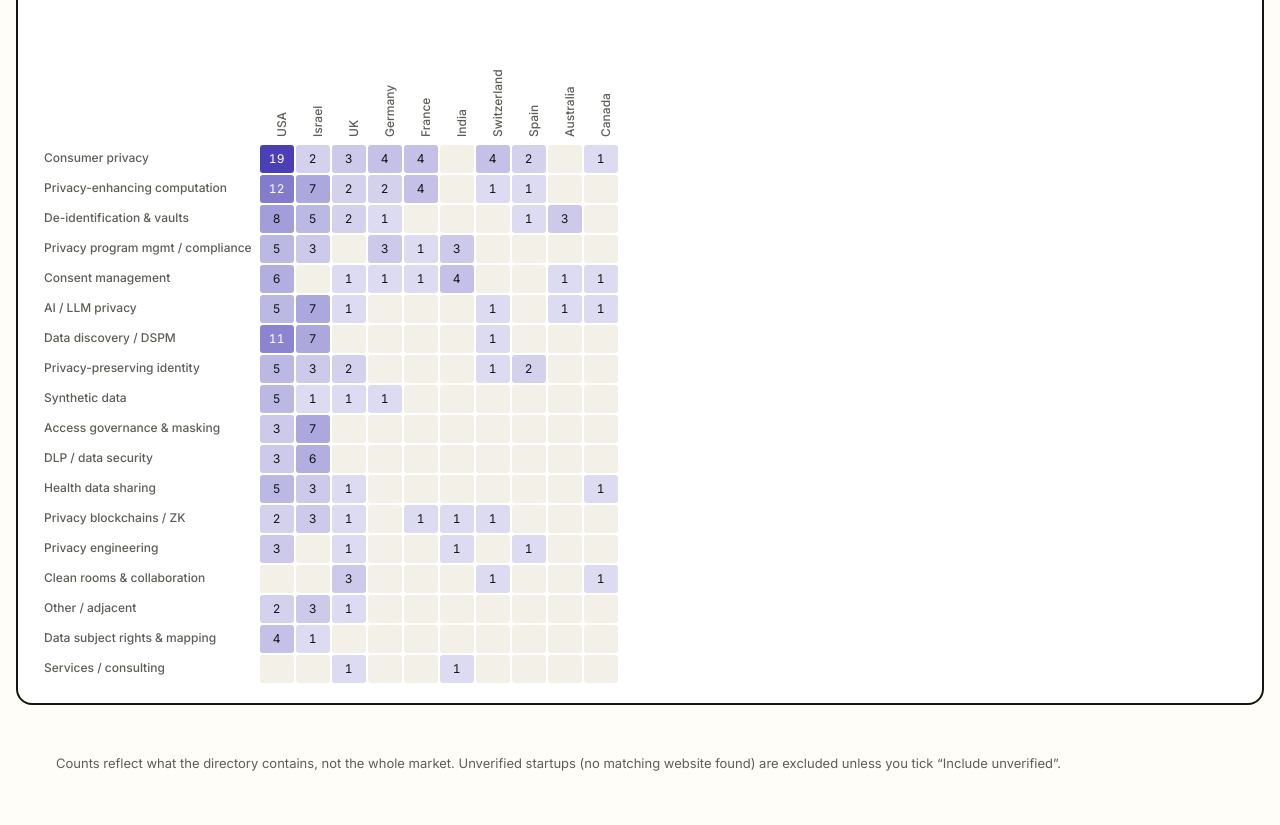
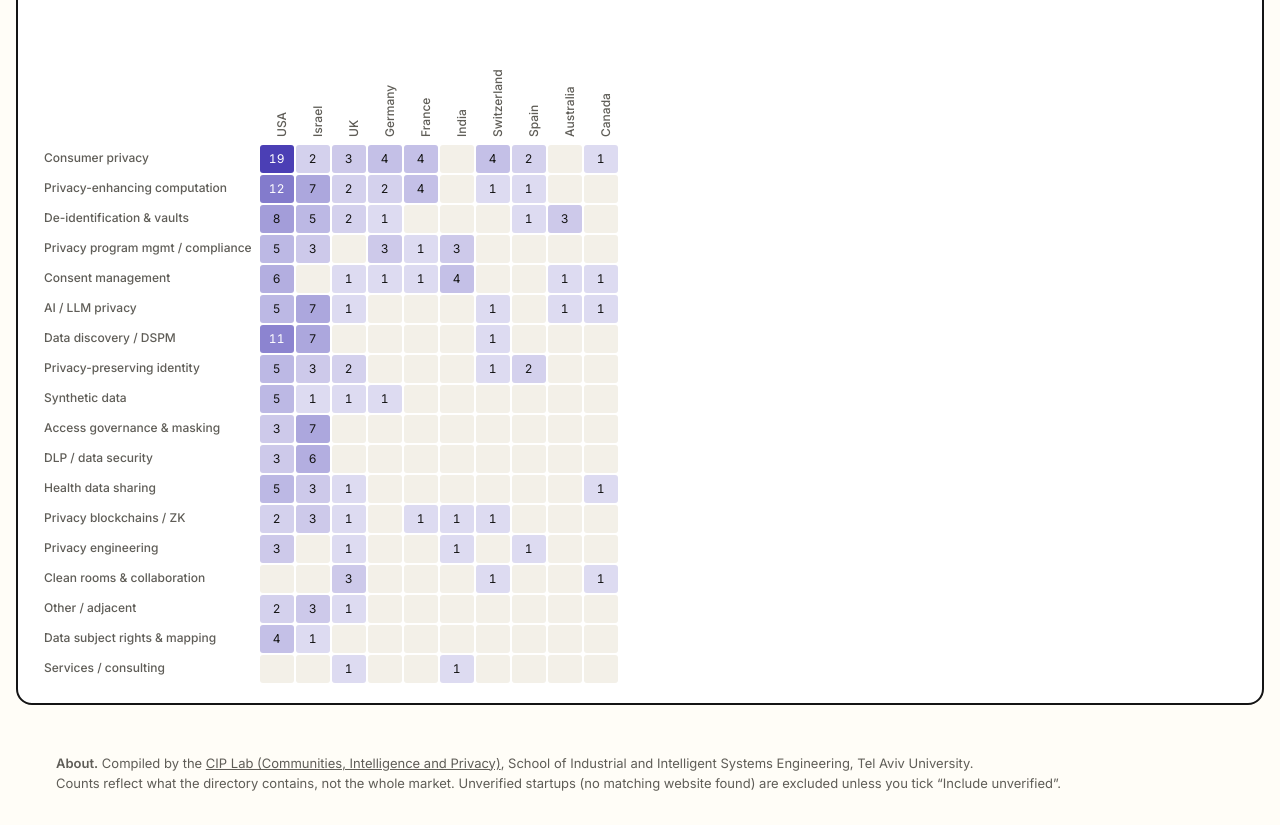
Before and after one commit to eranto/privacy-tech-companies, a plain HTML site: page stats.html in a window 1280 px wide. Shown: the part 1933-2758 px from the top of the page. Drawn offline with Linux system fonts and the light colour scheme; a web font is replaced by a local one.

Commit message:
Footer: credit the CIP Lab with link to its new website
Co-Authored-By: Claude <noreply@anthropic.com>

```diff
--- a/stats.html
+++ b/stats.html
@@ -110,7 +110,7 @@ footer{max-width:1200px;margin:0 auto;padding:8px 16px 32px;color:var(--muted);f
   </div>
   <section class="card"><h2>Category × country</h2><p class="note">Top countries by startup count; darker means more startups</p><div class="heat" id="c-heat"></div></section>
 </main>
-<footer>Counts reflect what the directory contains, not the whole market. Unverified startups (no matching website found) are excluded unless you tick “Include unverified”.</footer>
+<footer><b>About.</b> Compiled by the <a href="https://cip.sites.tau.ac.il/" target="_blank" rel="noopener">CIP Lab (Communities, Intelligence and Privacy)</a>, School of Industrial and Intelligent Systems Engineering, Tel Aviv University.<br>Counts reflect what the directory contains, not the whole market. Unverified startups (no matching website found) are excluded unless you tick “Include unverified”.</footer>
 <div id="tip" role="tooltip"></div>
 
 <script>
```
Also changed, not shown: index.html (+1 -1 lines).
